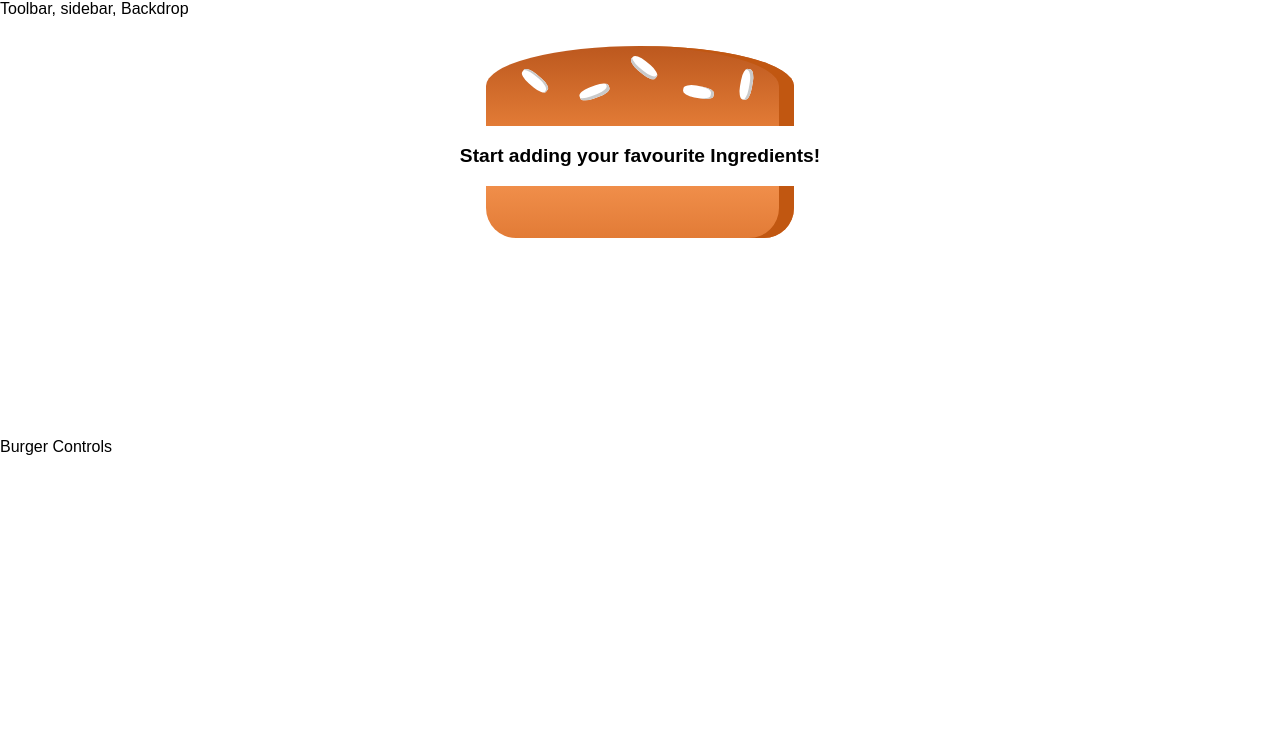
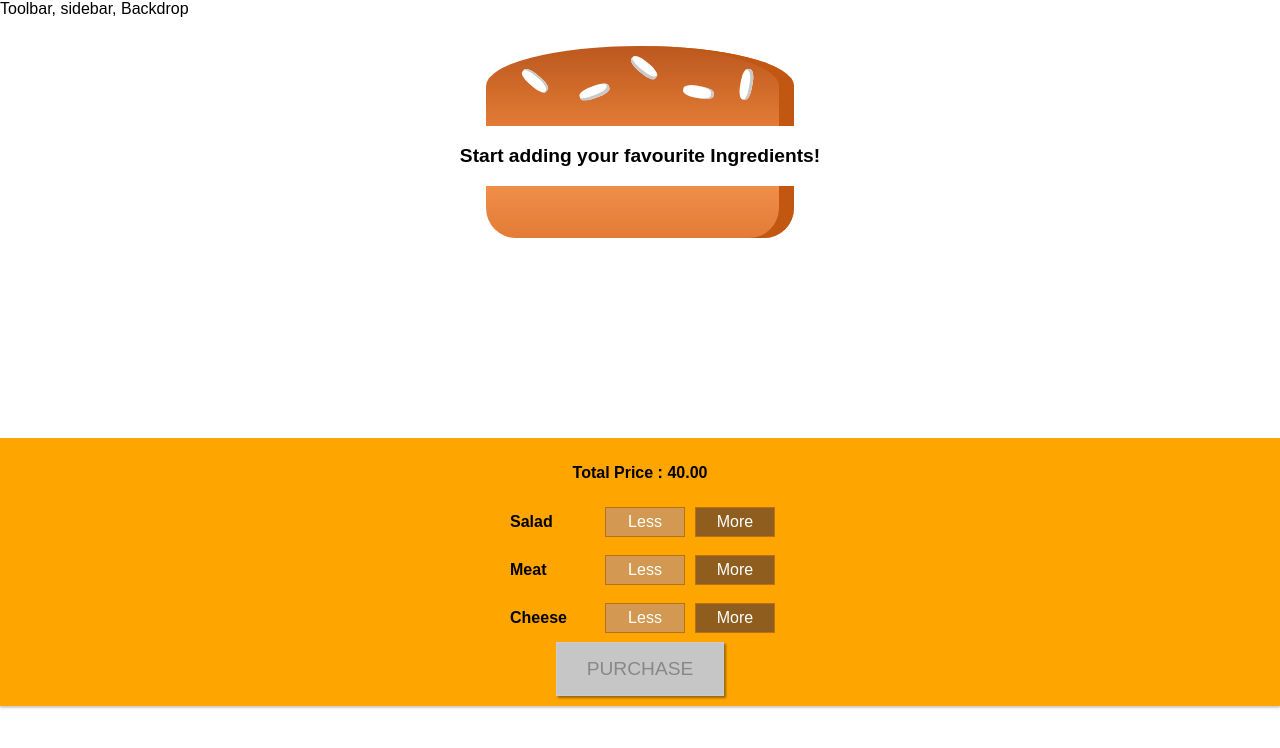
Before and after one commit to abhinavk9757/Burger-Builder, a React app: page / in a window 1280 px wide. Shown: the top 748 px of the page. Built offline with nearby package versions, Linux system fonts and the light colour scheme.

Commit message:
Complete Burger Controls

```diff
--- /dev/null
+++ b/src/components/Burger/BuildControls/BuildControl/BuildControl.css
@@ -0,0 +1,56 @@
+.BuildControl {
+    display: flex;
+    justify-content: space-between;
+    align-items: center;
+    margin: 5px 0;
+}
+
+.BuildControl button {
+    display: block;
+    font: inherit;
+    padding: 5px;
+    margin: 0 5px;
+    width: 80px;
+    border: 1px solid rgb(185, 112, 23);
+    cursor: pointer;
+    outline: none;
+}
+
+.BuildControl button:disabled {
+    background-color: #AC9980;
+    border: 1px solid #7E7365;
+    color: #ccc;
+    cursor: default;
+}
+
+.BuildControl button:hover:disabled {
+    background-color: #AC9980;
+    color: #ccc;
+    cursor: not-allowed;
+}
+
+.Label {
+    padding: 10px;
+    font-weight: bold;
+    width: 80px;
+}
+
+.BuildControl .Less {
+    background-color: #D39952;
+    color: white;
+}
+
+.BuildControl .More {
+    background-color: #8F5E1E;
+    color: white;
+}
+
+.BuildControl .Less:hover, .BuildControl .Less:active {
+    background-color: #DAA972;
+    color: white;
+}
+
+.BuildControl .More:hover,.BuildControl .More:active {
+    background-color: #99703F;
+    color: white;
+}
--- /dev/null
+++ b/src/components/Burger/BuildControls/BuildControl/BuildControl.js
@@ -0,0 +1,18 @@
+import React from 'react';
+import classes from './BuildControl.css';
+
+const buildcontrol = props => {
+  return (
+    <div className={classes.BuildControl}>
+      <div className={classes.Label}>{props.label}</div>
+      <button className={classes.Less} onClick={props.removed}>
+        Less
+      </button>
+      <button className={classes.More} onClick={props.added}>
+        More
+      </button>
+    </div>
+  );
+};
+
+export default buildcontrol;
--- /dev/null
+++ b/src/components/Burger/BuildControls/BuildControls.css
@@ -0,0 +1,52 @@
+.BuildControls {
+  width: 100%;
+  background-color: orange;
+  display: flex;
+  flex-flow: column;
+  align-items: center;
+  box-shadow: 0 2px 2px #ccc;
+  margin: auto;
+  padding: 10px 0;
+}
+
+.OrderButton {
+  background-color: #dad735;
+  outline: none;
+  cursor: pointer;
+  border: 1px solid #966909;
+  color: #966909;
+  font-family: inherit;
+  font-size: 1.2em;
+  padding: 15px 30px;
+  box-shadow: 2px 2px 2px #966909;
+}
+
+.OrderButton:hover,
+.OrderButton:active {
+  background-color: #a0db41;
+  border: 1px solid #966909;
+  color: #966909;
+}
+
+.OrderButton:disabled {
+  background-color: #c7c6c6;
+  cursor: not-allowed;
+  border: 1px solid #ccc;
+  color: #888888;
+}
+
+.OrderButton:not(:disabled) {
+  animation: enable 0.3s linear;
+}
+
+@keyframes enable {
+  0% {
+    transform: scale(1);
+  }
+  60% {
+    transform: scale(1.1);
+  }
+  100% {
+    transform: scale(1);
+  }
+}
--- /dev/null
+++ b/src/components/Burger/BuildControls/BuildControls.js
@@ -0,0 +1,38 @@
+import React from 'react';
+import classes from './BuildControls.css';
+import BuildControl from './BuildControl/BuildControl';
+
+const controls = [
+  { label: 'Salad', type: 'salad' },
+  { label: 'Meat', type: 'meat' },
+  // { label: 'Bacon', type: 'bacon' },
+  { label: 'Cheese', type: 'cheese' },
+];
+
+const buildControls = props => {
+  return (
+    <div className={classes.BuildControls}>
+      <p>
+        <strong>Total Price : {props.totalPrice.toFixed(2)}</strong>
+      </p>
+      {controls.map(control => {
+        return (
+          <BuildControl
+            key={control.label}
+            label={control.label}
+            added={() => props.added(control.type)}
+            removed={() => props.removed(control.type)}
+          />
+        );
+      })}
+      <button
+        className={classes.OrderButton}
+        disabled={!props.purchasable}
+      >
+        PURCHASE
+      </button>
+    </div>
+  );
+};
+
+export default buildControls;
--- a/src/containers/BurgerBuilder/BurgerBuilder.js
+++ b/src/containers/BurgerBuilder/BurgerBuilder.js
@@ -1,6 +1,13 @@
 import React, { Component } from 'react';
 import Aux from '../../hoc/Aux';
 import Burger from '../../components/Burger/Burger';
+import BuildControls from '../../components/Burger/BuildControls/BuildControls';
+
+const INGREDIENT_PRICE = {
+  meat: 10,
+  cheese: 6,
+  salad: 4,
+};
 
 class BurgerBuilder extends Component {
   state = {
@@ -9,12 +16,45 @@ class BurgerBuilder extends Component {
       meat: 0,
       salad: 0,
     },
+    totalPrice: 40,
+    purchasable : false,
+  };
+
+  purchasableButtonHandler = (currentState) => {
+    let purchasable = currentState.totalPrice > 40 ? true : false ;
+    this.setState({
+      purchasable : purchasable
+    })
+  };
+
+  addIngredientHandler = type => {
+    let currentState = { ...this.state };
+    currentState.ingredients[type] += 1;
+    currentState.totalPrice = currentState.totalPrice + INGREDIENT_PRICE[type];
+    this.setState(currentState);
+    this.purchasableButtonHandler(currentState);
+  };
+
+  removeIngredientHandler = type => {
+    let currentState = { ...this.state };
+    if (currentState.ingredients[type] > 0) {
+      currentState.ingredients[type] -= 1;
+      currentState.totalPrice =
+        currentState.totalPrice - INGREDIENT_PRICE[type];
+      this.setState(currentState);
+      this.purchasableButtonHandler(currentState);
+    }
   };
   render() {
     return (
       <Aux>
         <Burger ingredients={this.state.ingredients} />
-        <div>Burger Controls</div>
+        <BuildControls
+          added={this.addIngredientHandler}
+          removed={this.removeIngredientHandler}
+          totalPrice={this.state.totalPrice}
+          purchasable={this.state.purchasable}
+        />
       </Aux>
     );
   }
```
